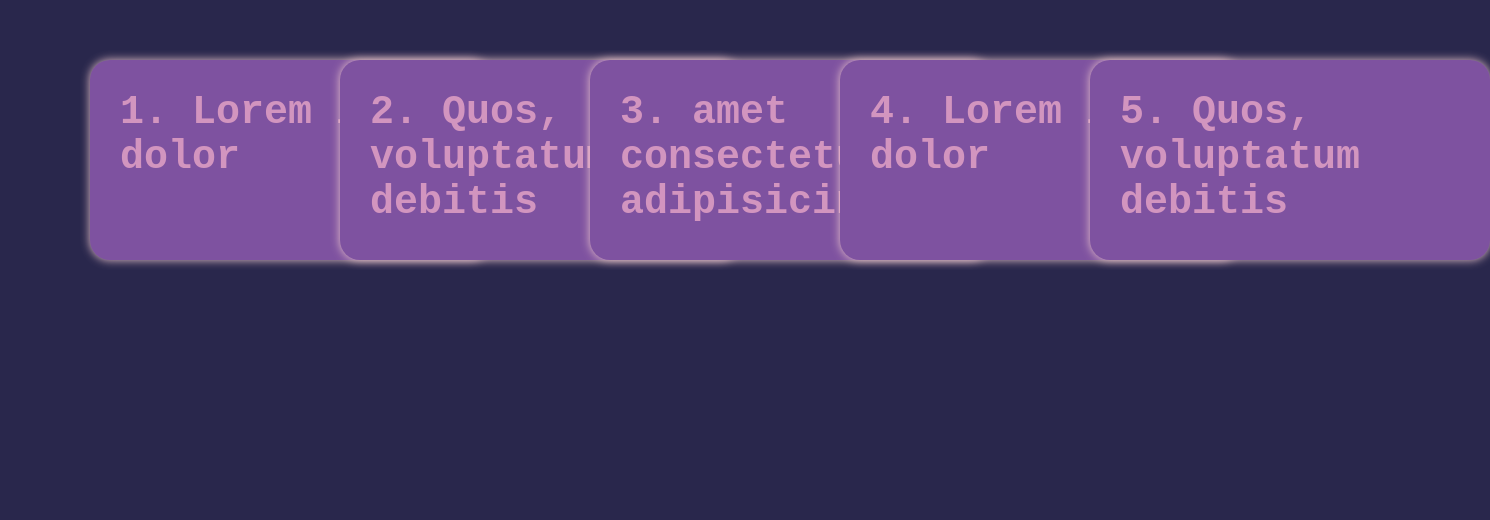
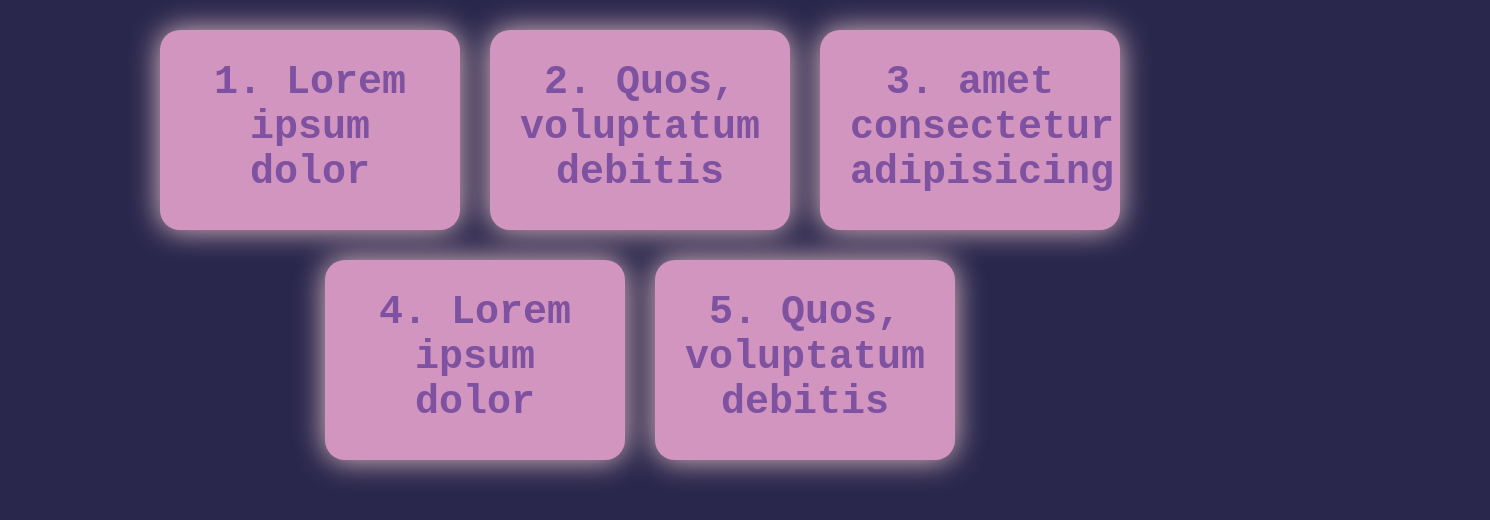
Before and after one commit to Lianzin04/ppi2025, a React (Vite) app: page / in a window 1280 px wide. Shown: the top 520 px of the page, 1490 px wide, since content can reach past the window. Built offline with nearby package versions, Linux system fonts and the light colour scheme.

Commit message:
aula30 - correção

```diff
--- a/src/components/MyText.module.css
+++ b/src/components/MyText.module.css
@@ -1,14 +1,14 @@
-.container{
+.container {
     /* margin: 0 auto; */
-    max-width: 20rem;
+    max-width: 50rem;
 }
 
 .div {
     height: 20rem;
-    width: 40rem;
-    background-color: var(--roxo-claro);
-    box-shadow: 0 0 1rem var(--rosa);
-    margin: 3rem 5rem;
+    width: 30rem;
+    background-color: var(--lilas);
+    box-shadow: 0 0 3rem var(--rosa);
+    /* margin: 3rem 5rem; */
     padding: 3rem;
     border-radius: 2rem;
 }
@@ -16,7 +16,8 @@
 .title {
     font-weight: bolder;
     font-size: 4rem;
-    color: var(--lilas);
+    color: var(--roxo);
+    text-align: center;
     margin-bottom: 2rem;
 }
 
--- a/src/components/MyTextList.module.css
+++ b/src/components/MyTextList.module.css
@@ -1,13 +1,14 @@
 .container {
-    padding:3rem;
+    padding: 3rem;
     display: flex;
-    flex-direction: row;
-    flex-wrap: wrap;
-    gap:3rem;
+    flex-direction: row; /* row column row-reverse column-reverse */
+    flex-wrap: wrap; /* nowrap wrap wrap-reverse */
+    gap: 3rem;
 
-/* eixo HORIZONTAL */
-justify-content: space-around;
-align-items: center;
-align-content: center;
+    /* EIXO HORIZONTAL - Main Axis */
+    justify-content: center; /* flex-start flex-end center space-between space-around space-evenly */
 
+    /* EIXO VERTICAL - Cross Axis */
+    align-items: center; /* flex-start flex-end center baseline stretch */
+    align-content: center; /* flex-start flex-end center baseline stretch */
 }
--- a/src/styles/global.css
+++ b/src/styles/global.css
@@ -13,5 +13,5 @@ html {
 body{
     font-family:'Courier New', Courier, monospace;
   background-color: var(--roxo-escuro);
-  color: var(--rosa);
+  color: var(--roxo-claro);
 }
```
